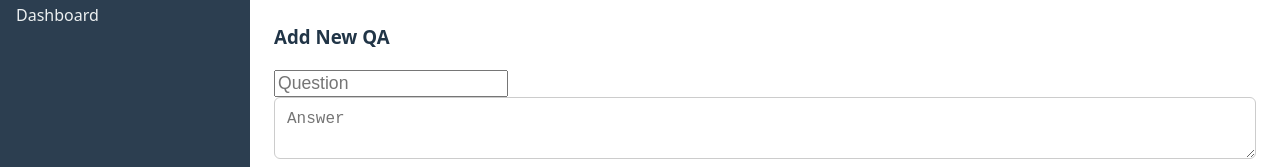
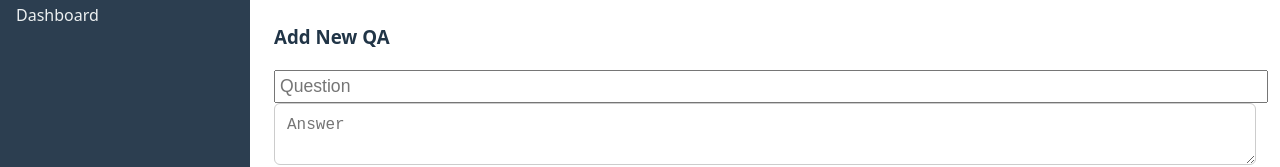
Before and after one commit to Sharhab/watsappai, a React (Vite) app: page / in a window 1280 px wide. Shown: the part 126-293 px from the top of the page. Built offline with nearby package versions, Linux system fonts and the light colour scheme; no server answers.

Commit message:
Update App.css

```diff
--- a/src/App.css
+++ b/src/App.css
@@ -36,6 +36,8 @@
 .form-card input[placeholder="Question"] {
   font-size: 1.1rem;
   font-weight: 500;
+  padding: 4px;
+  width: 100%;
 }
 
 /* ✅ Consistent spacing for forms */
```
